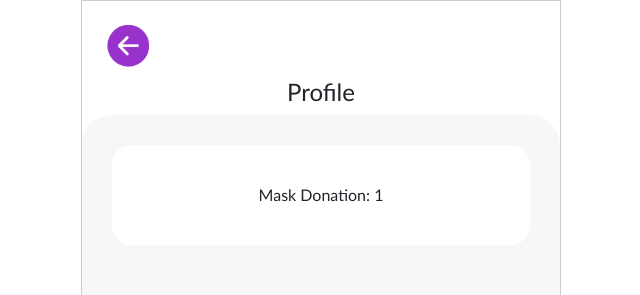
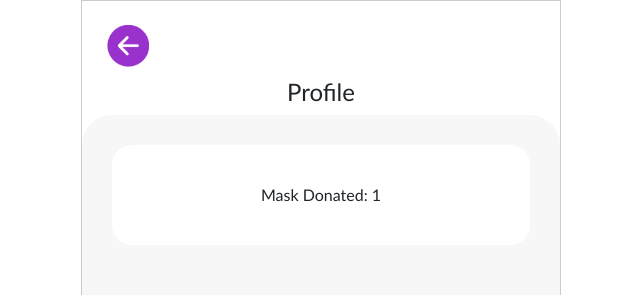
Before and after one commit to musaflacko/assignment-3, a plain HTML site: page Profile/profile.html in a window 1280 px wide. Shown: the top 295 px of the page, 319-959 px from the left. Drawn offline with nearby package versions, Linux system fonts and the light colour scheme.

Commit message:
Edit Name

```diff
--- a/Profile/profile.html
+++ b/Profile/profile.html
@@ -23,7 +23,7 @@
       <main>
         <div class="buttons">
             <div class="button">
-                Mask Donation: 1
+                Mask Donated: 1
             </div>
         </div>
 
```
